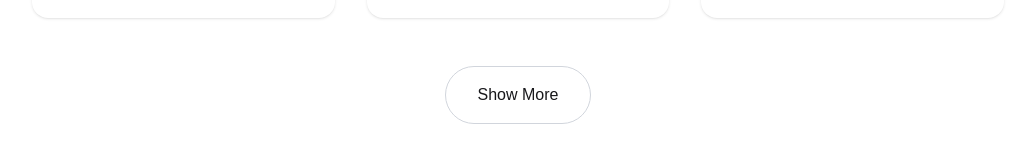
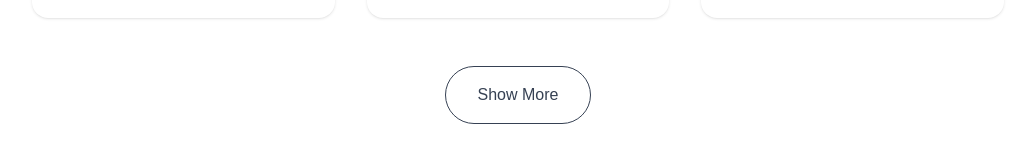
Before and after one commit to FahimFaysalNirjhar/Soft-dev-portfolio-website-1, a Next.js app: page / in a window 1280 px wide. Shown: the part 4132-4294 px from the top of the page, without its empty margins (122-1157 px from the left). Built offline with nearby package versions, Linux system fonts and the light colour scheme; a web font is replaced by a local one.

Commit message:
completed work section

```diff
--- a/app/components/work.jsx
+++ b/app/components/work.jsx
@@ -32,8 +32,8 @@ const projects = [
     description:
       "A responsive news application featuring Firebase Authentication, protected routes, dynamic news categories, article details pages, email verification, password recovery, and social login integration.",
     tech: "React • Firebase Auth • React Router • Tailwind CSS • DaisyUI",
-    live: "https://github.com/FahimFaysalNirjhar/Dragon-News-React",
-    github: "https://github.com/FahimFaysalNirjhar",
+    github: "https://github.com/FahimFaysalNirjhar/Dragon-News-React",
+    live: "https://dragon-news-react-projec-8767f.web.app/category/1",
   },
   {
     title: "Portfolio Website",
@@ -259,7 +259,7 @@ const Work = () => {
             className="
               px-8 py-3
               rounded-full
-              border border-gray-300
+              border border-gray-700
               font-medium
               transition-all
               duration-300
@@ -267,6 +267,7 @@ const Work = () => {
               hover:shadow-[4px_4px_0px_#000]
               hover:bg-[#fcf4ff]
               active:bg-[#fcf4ff]
+              text-gray-700
             "
           >
             {showAll ? "Show Less" : "Show More"}
```
